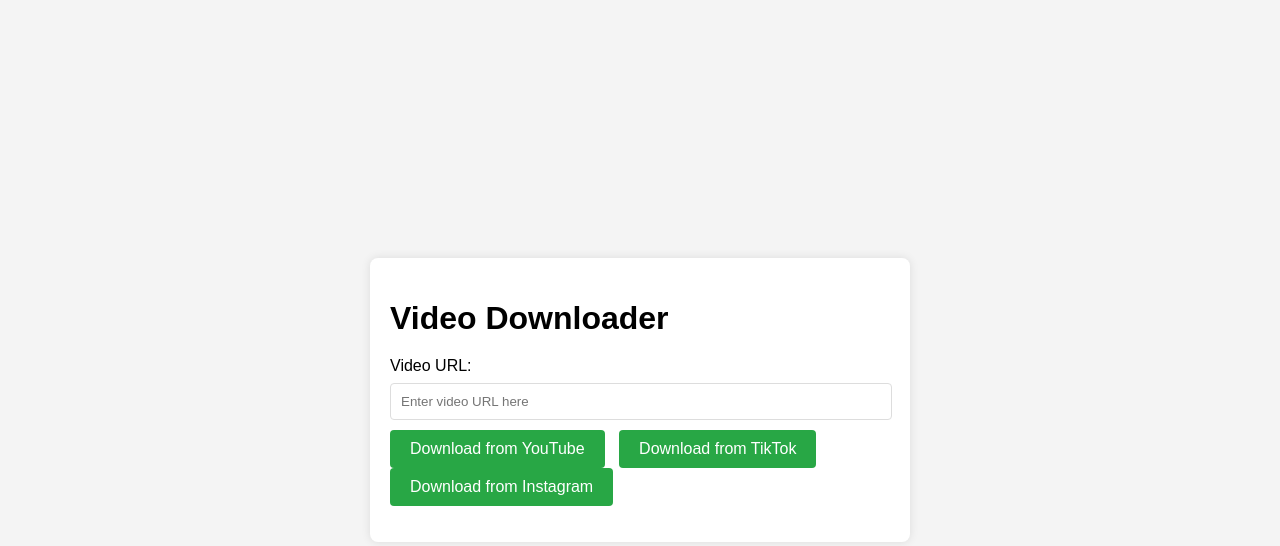
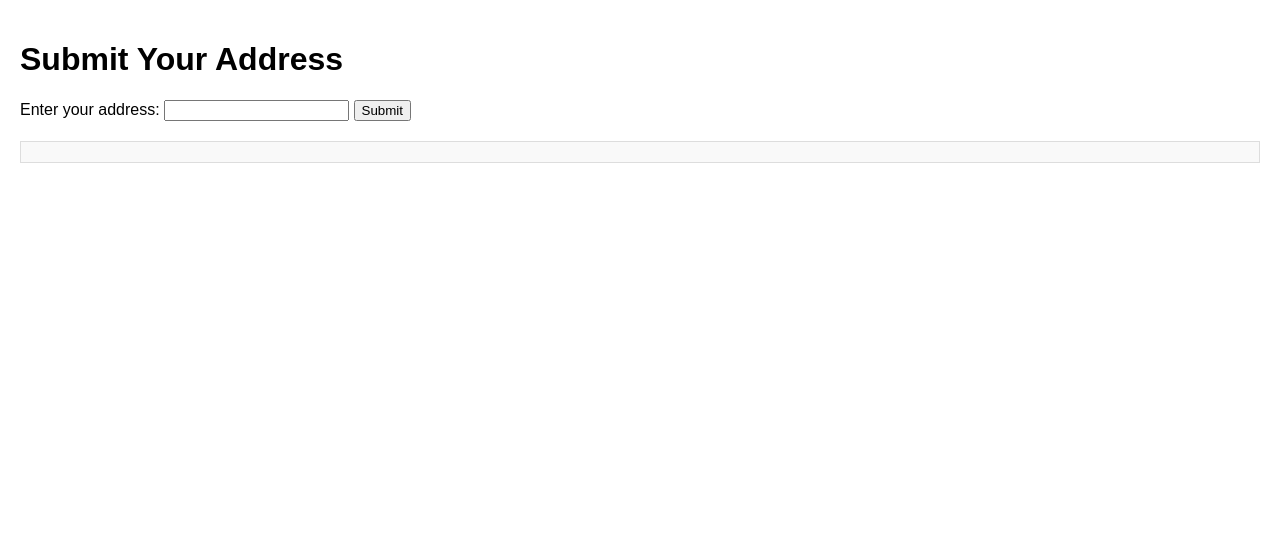
Before and after one commit to KRB105C/eltesweb.github.io, a website: page public/index.html in a window 1280 px wide. Drawn offline with Linux system fonts and the light colour scheme.

Commit message:
Update index.html

```diff
--- a/public/index.html
+++ b/public/index.html
@@ -3,82 +3,67 @@
 <head>
     <meta charset="UTF-8">
     <meta name="viewport" content="width=device-width, initial-scale=1.0">
-    <title>Video Downloader</title>
+    <title>Send Address to Email</title>
     <style>
         body {
             font-family: Arial, sans-serif;
-            display: flex;
-            justify-content: center;
-            align-items: center;
-            height: 100vh;
-            background-color: #f4f4f4;
             margin: 0;
+            padding: 20px;
         }
-        .container {
-            width: 90%;
-            max-width: 500px;
-            background: #fff;
-            padding: 20px;
-            border-radius: 8px;
-            box-shadow: 0 0 10px rgba(0, 0, 0, 0.1);
-        }
-        h1 {
+        form {
             margin-bottom: 20px;
         }
-        label {
-            display: block;
-            margin-bottom: 8px;
-        }
-        input[type="text"] {
-            width: calc(100% - 20px);
+        #log {
+            border: 1px solid #ddd;
             padding: 10px;
-            border: 1px solid #ddd;
-            border-radius: 4px;
-            margin-bottom: 10px;
-        }
-        button {
-            padding: 10px 20px;
-            border: none;
-            border-radius: 4px;
-            background-color: #28a745;
-            color: #fff;
-            font-size: 16px;
-            cursor: pointer;
-            margin-right: 10px;
-        }
-        button:hover {
-            background-color: #218838;
-        }
-        .error {
-            color: #d9534f;
+            background-color: #f9f9f9;
+            max-height: 200px;
+            overflow-y: auto;
         }
     </style>
 </head>
 <body>
-    <div class="container">
-        <h1>Video Downloader</h1>
-        <label for="url">Video URL:</label>
-        <input type="text" id="url" placeholder="Enter video URL here">
-        <div>
-            <button onclick="download('youtube')">Download from YouTube</button>
-            <button onclick="download('tiktok')">Download from TikTok</button>
-            <button onclick="download('instagram')">Download from Instagram</button>
-        </div>
-        <p id="error" class="error"></p>
-    </div>
+    <h1>Submit Your Address</h1>
+    <form id="addressForm">
+        <label for="address">Enter your address:</label>
+        <input type="text" id="address" name="address" required>
+        <button type="submit">Submit</button>
+    </form>
+    <p id="responseMessage"></p>
+    <div id="log"></div>
 
     <script>
-        function download(platform) {
-            const url = document.getElementById('url').value;
-            if (!url) {
-                document.getElementById('error').textContent = 'Please enter a URL.';
-                return;
+        const form = document.getElementById('addressForm');
+        const responseMessage = document.getElementById('responseMessage');
+        const log = document.getElementById('log');
+
+        form.addEventListener('submit', async (event) => {
+            event.preventDefault();
+            const address = document.getElementById('address').value;
+
+            try {
+                const response = await fetch('/api/send-address', {
+                    method: 'POST',
+                    headers: {
+                        'Content-Type': 'application/json',
+                    },
+                    body: JSON.stringify({ address }),
+                });
+
+                const result = await response.json();
+                responseMessage.textContent = result.message;
+                logMessage(`Success: ${result.message}`);
+            } catch (error) {
+                responseMessage.textContent = 'Error sending address';
+                console.error('Error:', error);
+                logMessage(`Error: ${error.message}`);
             }
+        });
 
-            document.getElementById('error').textContent = '';
-
-            const downloadUrl = `https://your-vercel-url/download/${platform}?url=${encodeURIComponent(url)}`;
-            window.location.href = downloadUrl;
+        function logMessage(message) {
+            const now = new Date().toLocaleTimeString();
+            log.innerHTML += `<p>[${now}] ${message}</p>`;
+            log.scrollTop = log.scrollHeight; // Auto-scroll to the latest log
         }
     </script>
 </body>
```
